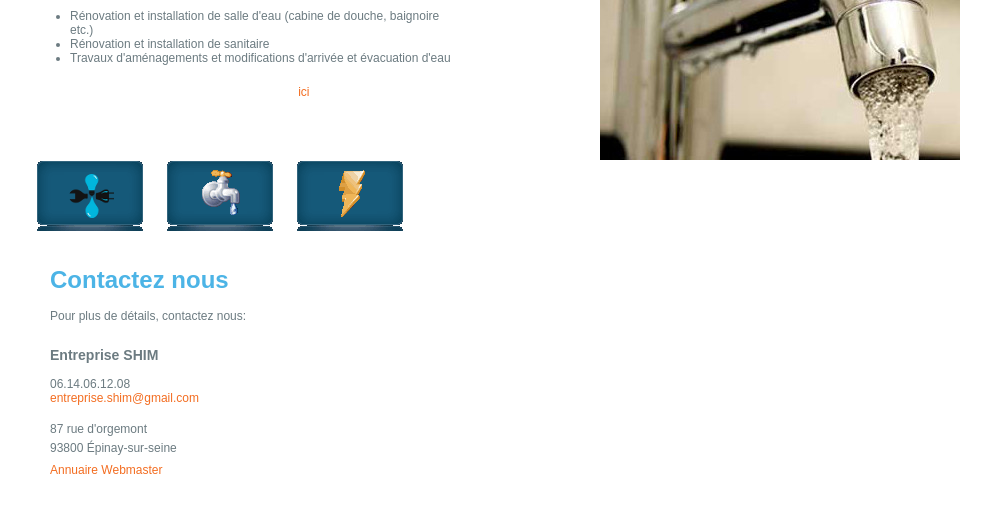
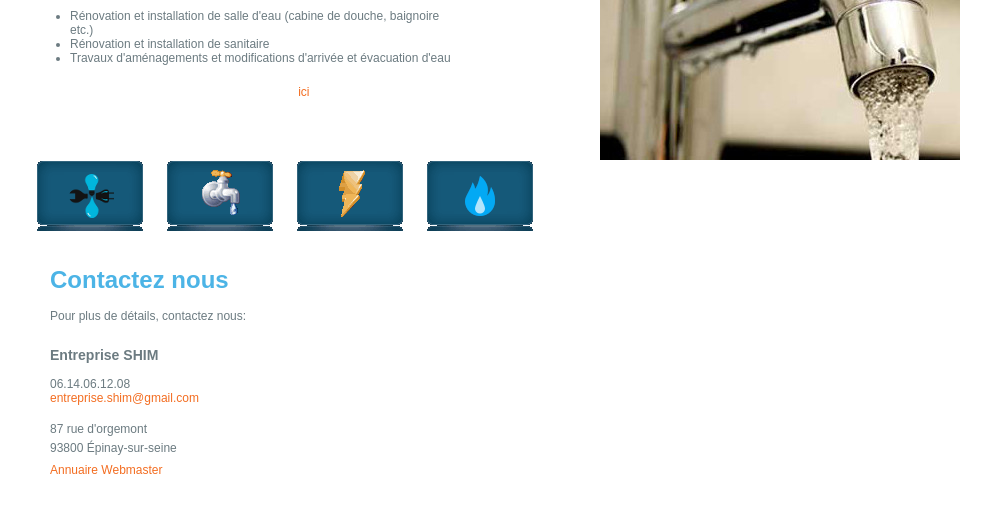
Before and after one commit to ninis666/shim, a plain HTML site: page www/plomberie.html in a window 1280 px wide. Shown: the part 285-798 px from the top of the page, without its empty margins (160-1151 px from the left). Drawn offline with nearby package versions, Linux system fonts and the light colour scheme.

Commit message:
Add chauffage integration

```diff
--- a/www/plomberie.html
+++ b/www/plomberie.html
@@ -50,6 +50,7 @@
 			<li id="icon1"> <a href="index.html" class="tab"> <img src="images/icon_shim.png" border="0" alt="" /> </a> </li>
 			<li id="icon2"> <a href="plomberie.html" class="tab"> <img src="images/icon_plombier.png" border="0"  alt=""/> </a> </li>
 			<li id="icon3"> <a href="electricite.html" class="tab"> <img src="images/icon_electricite.png" border="0" alt="" /> </a> </li>
+			<li id="icon4"> <a href="chauffage.html" class="tab"> <img src="images/icon_gaz.png" border="0" alt="" /> </a> </li>
 		  </ul>
 		</div>
 	  </div>
```
Also changed, not shown: www/electricite.html (+1 -0 lines), www/index.html (+1 -0 lines).
